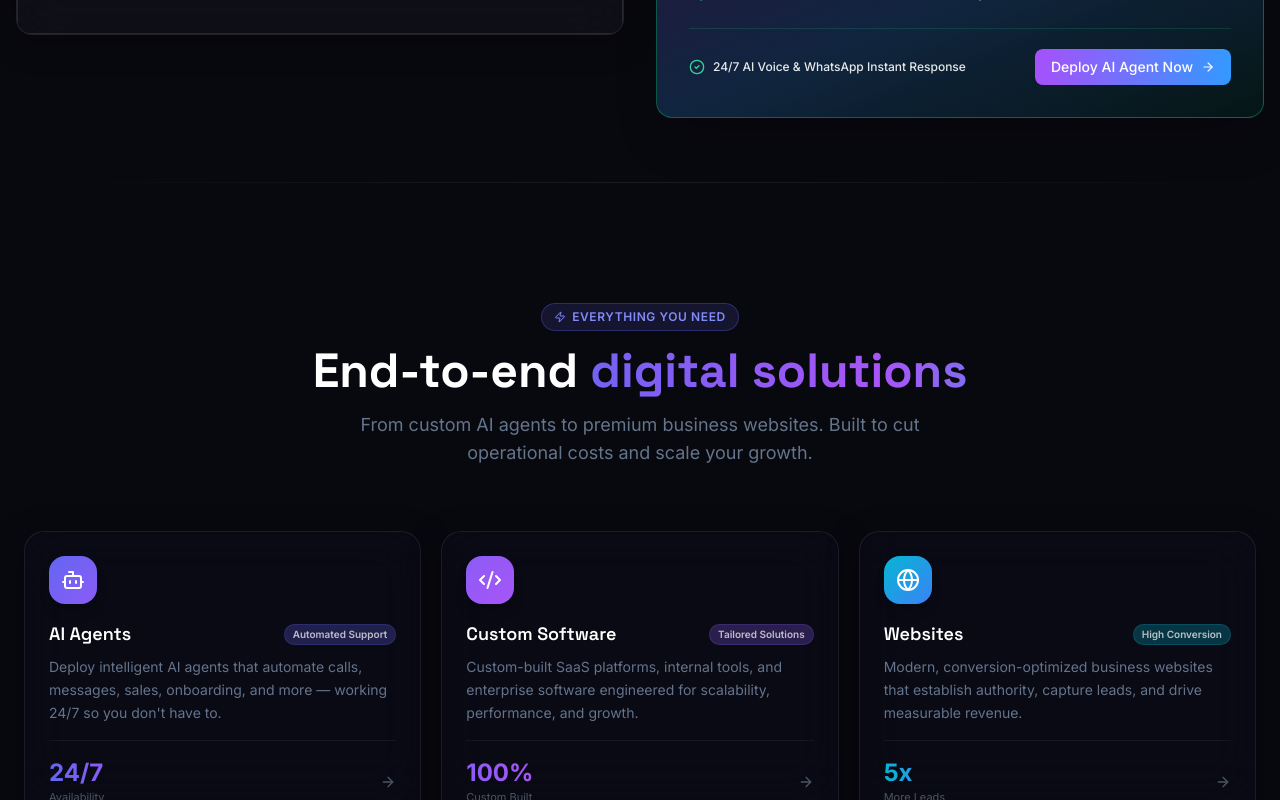
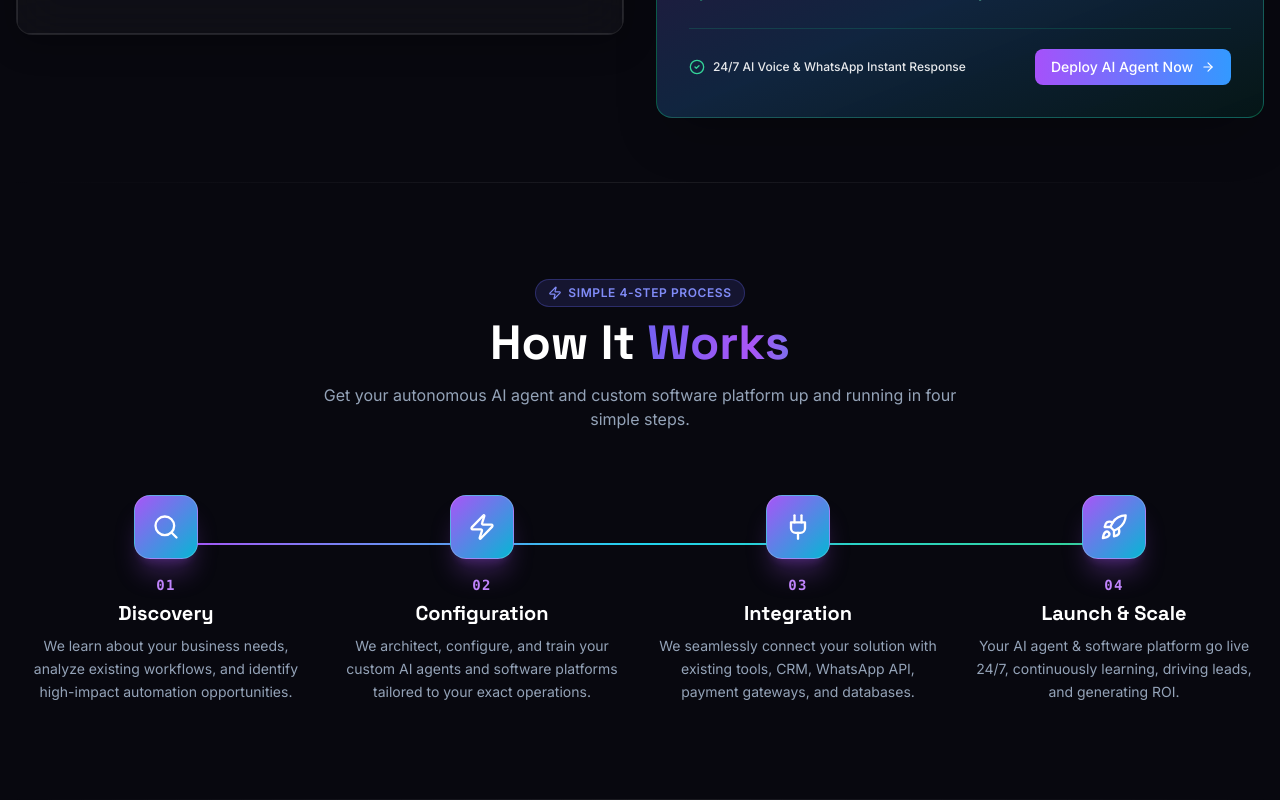
Before and after one commit to ravichandrareddy-projects/AuraLinkDagency, a Next.js app: page / in a window 1280 px wide. Shown: the part 2000-2800 px from the top of the page. Built offline with nearby package versions, Linux system fonts and the light colour scheme.

Commit message:
Add How It Works 4-Step Process timeline section to homepage

```diff
--- a/src/app/page.js
+++ b/src/app/page.js
@@ -6,7 +6,7 @@ import { motion, useMotionValue, useTransform, useSpring, useInView } from 'fram
 import {
   ArrowRight, Play, Sparkles, Upload, Brain, Target, Bell,
   CheckCircle2, TrendingUp, Briefcase, Zap, Bot, Code2, Globe, BarChart3,
-  MessageSquare
+  MessageSquare, Search, Plug, Rocket
 } from 'lucide-react'
 import { staggerContainer, fadeInUp } from '@/lib/animations'
 import HoverText from '@/components/ui/HoverText'
@@ -671,6 +671,99 @@ function WhyChooseSection() {
   )
 }
 
+// ─── How It Works Section ──────────────────────────────────────────────────────
+const processSteps = [
+  {
+    num: '01',
+    title: 'Discovery',
+    desc: 'We learn about your business needs, analyze existing workflows, and identify high-impact automation opportunities.',
+    icon: Search,
+  },
+  {
+    num: '02',
+    title: 'Configuration',
+    desc: 'We architect, configure, and train your custom AI agents and software platforms tailored to your exact operations.',
+    icon: Zap,
+  },
+  {
+    num: '03',
+    title: 'Integration',
+    desc: 'We seamlessly connect your solution with existing tools, CRM, WhatsApp API, payment gateways, and databases.',
+    icon: Plug,
+  },
+  {
+    num: '04',
+    title: 'Launch & Scale',
+    desc: 'Your AI agent & software platform go live 24/7, continuously learning, driving leads, and generating ROI.',
+    icon: Rocket,
+  },
+]
+
+function HowItWorksSection() {
+  const ref = useRef(null)
+  const isInView = useInView(ref, { once: true, margin: '-100px' })
+
+  return (
+    <section className="py-24 px-6 relative z-10 overflow-hidden" ref={ref}>
+      <div className="max-w-7xl mx-auto">
+        <div className="text-center max-w-2xl mx-auto mb-16">
+          <motion.span
+            initial={{ opacity: 0, y: 20 }}
+            animate={isInView ? { opacity: 1, y: 0 } : {}}
+            className="badge badge-indigo mb-3"
+          >
+            <Zap className="w-3.5 h-3.5" />
+            Simple 4-Step Process
+          </motion.span>
+          <motion.h2
+            initial={{ opacity: 0, y: 20 }}
+            animate={isInView ? { opacity: 1, y: 0 } : {}}
+            transition={{ delay: 0.1 }}
+            className="font-display font-bold text-4xl sm:text-5xl text-white mb-4"
+          >
+            How It <span className="gradient-text">Works</span>
+          </motion.h2>
+          <motion.p
+            initial={{ opacity: 0, y: 20 }}
+            animate={isInView ? { opacity: 1, y: 0 } : {}}
+            transition={{ delay: 0.2 }}
+            className="text-[#94a3b8] text-base"
+          >
+            Get your autonomous AI agent and custom software platform up and running in four simple steps.
+          </motion.p>
+        </div>
+
+        {/* 4 Steps Process Grid */}
+        <div className="grid grid-cols-1 md:grid-cols-4 gap-8 relative mt-8">
+          {/* Glowing connecting line on desktop */}
+          <div className="hidden md:block absolute top-12 left-[12.5%] right-[12.5%] h-0.5 bg-gradient-to-r from-purple-500 via-cyan-400 to-emerald-400 z-0" />
+
+          {processSteps.map((step, i) => {
+            const Icon = step.icon
+            return (
+              <motion.div
+                key={step.num}
+                initial={{ opacity: 0, y: 30 }}
+                animate={isInView ? { opacity: 1, y: 0 } : {}}
+                transition={{ duration: 0.5, delay: i * 0.15 }}
+                className="text-center relative z-10 flex flex-col items-center group"
+              >
+                {/* Glowing step icon */}
+                <div className="w-16 h-16 rounded-2xl bg-gradient-to-br from-purple-500 to-cyan-500 flex items-center justify-center mb-4 shadow-xl shadow-purple-500/25 group-hover:scale-110 transition-transform duration-300 border border-white/20">
+                  <Icon className="w-7 h-7 text-white" />
+                </div>
+                <span className="text-purple-400 text-sm font-mono font-bold tracking-widest">{step.num}</span>
+                <h3 className="font-display text-xl font-bold text-white mt-1 mb-2 group-hover:text-cyan-300 transition-colors">{step.title}</h3>
+                <p className="text-[#94a3b8] text-sm leading-relaxed max-w-xs mx-auto">{step.desc}</p>
+              </motion.div>
+            )
+          })}
+        </div>
+      </div>
+    </section>
+  )
+}
+
 // ─── Main Page ──────────────────────────────────────────────────────────────────
 export default function HomePage() {
   return (
@@ -679,6 +772,8 @@ export default function HomePage() {
       <ProblemSearch />
       <div className="divider max-w-7xl mx-auto px-6" />
       <RevenueCalculator />
+      <div className="divider max-w-7xl mx-auto px-6" />
+      <HowItWorksSection />
       <div className="divider max-w-7xl mx-auto px-6" />
       <ServicesSection />
       <div className="divider max-w-7xl mx-auto px-6" />
```
